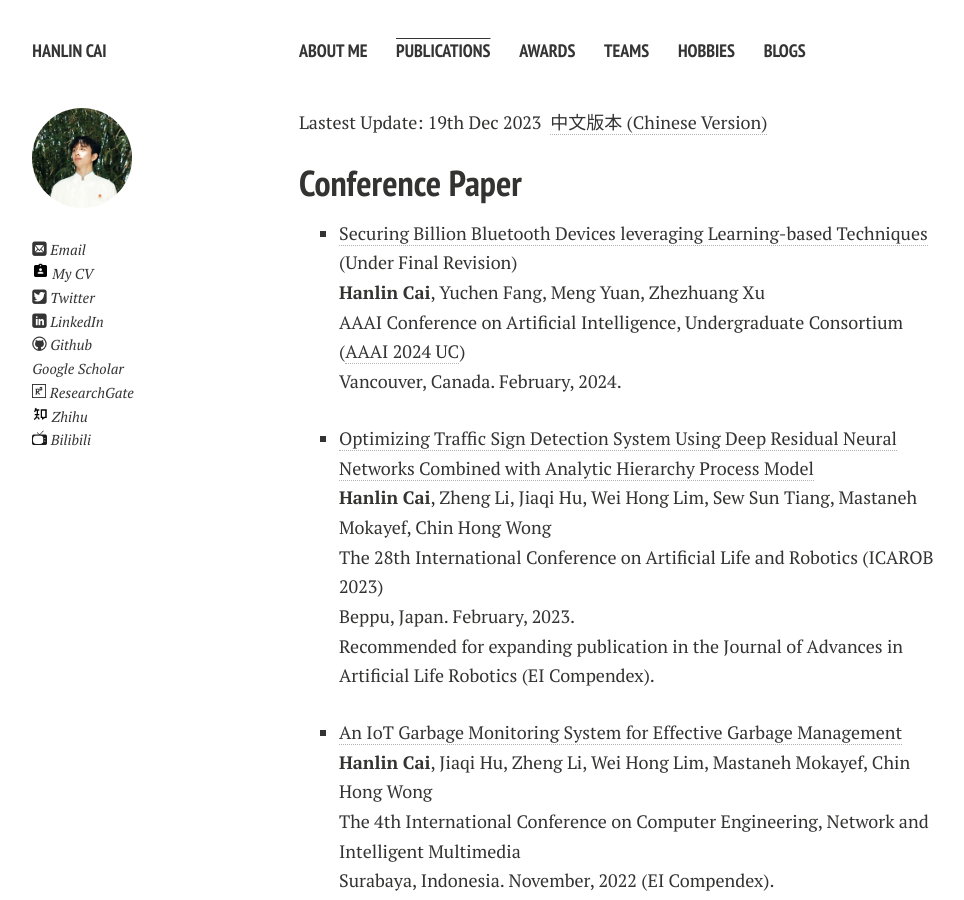
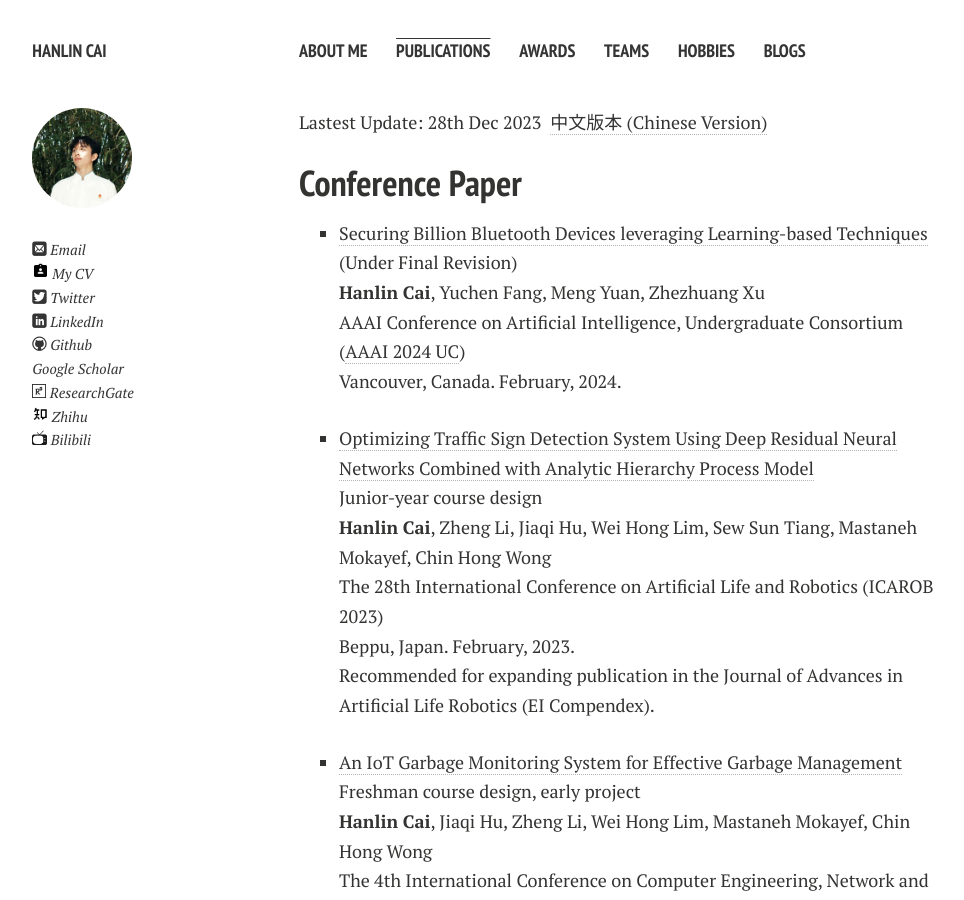
Before and after one commit to GuangLun2000/GuangLun2000.github.io, a Jekyll site: the page built from publications.md, in a window 1280 px wide and 900 px high. Shown: the whole window, without its empty margins (21-985 px from the left). Built offline with Jekyll 4.4.1, drawn with Linux system fonts in a browser that asks for light colours; nearby versions of some CDN libraries; comment, search, counter and statistics services are not loaded; a style sheet for code colours, icons or effects is not loaded.

Commit message:
Update publications.md

```diff
--- a/publications.md
+++ b/publications.md
@@ -4,15 +4,15 @@ permalink: /publications/index.html
 title: Publications
 ---
 
-Lastest Update: 19th Dec 2023&nbsp;  [中文版本 (Chinese Version)](https://caihanlin.com/file/publications-zh/)
+Lastest Update: 28th Dec 2023&nbsp;  [中文版本 (Chinese Version)](https://caihanlin.com/file/publications-zh/)
 
 ## Conference Paper
 
 - [Securing Billion Bluetooth Devices leveraging Learning-based Techniques](https://caihanlin.com/file/404/) (Under Final Revision)<br>**Hanlin Cai**, Yuchen Fang, Meng Yuan, Zhezhuang Xu<br>AAAI Conference on Artificial Intelligence, Undergraduate Consortium ([AAAI 2024 UC](https://aaai.org/aaai-conference/undergraduate-consortium/))<br>Vancouver, Canada. February, 2024.
 
-- [Optimizing Traffic Sign Detection System Using Deep Residual Neural Networks Combined with Analytic Hierarchy Process Model](https://www.researchgate.net/publication/374730865)<br>**Hanlin Cai**, Zheng Li, Jiaqi Hu, Wei Hong Lim, Sew Sun Tiang, Mastaneh Mokayef, Chin Hong Wong<br>The 28th International Conference on Artificial Life and Robotics (ICAROB 2023)<br>Beppu, Japan. February, 2023.<br>Recommended for expanding publication in the Journal of Advances in Artificial Life Robotics (EI Compendex).
+- [Optimizing Traffic Sign Detection System Using Deep Residual Neural Networks Combined with Analytic Hierarchy Process Model](https://www.researchgate.net/publication/374730865)<br>Junior-year course design<br>**Hanlin Cai**, Zheng Li, Jiaqi Hu, Wei Hong Lim, Sew Sun Tiang, Mastaneh Mokayef, Chin Hong Wong<br>The 28th International Conference on Artificial Life and Robotics (ICAROB 2023)<br>Beppu, Japan. February, 2023.<br>Recommended for expanding publication in the Journal of Advances in Artificial Life Robotics (EI Compendex).
 
-- [An IoT Garbage Monitoring System for Effective Garbage Management](https://www.researchgate.net/publication/368410220_An_IoT_Garbage_Monitoring_System_for_Effective_Garbage_Management)<br>**Hanlin Cai**, Jiaqi Hu, Zheng Li, Wei Hong Lim, Mastaneh Mokayef, Chin Hong Wong<br>The 4th International Conference on Computer Engineering, Network and Intelligent Multimedia<br>Surabaya, Indonesia. November, 2022 (EI Compendex).<br>
+- [An IoT Garbage Monitoring System for Effective Garbage Management](https://www.researchgate.net/publication/368410220_An_IoT_Garbage_Monitoring_System_for_Effective_Garbage_Management)<br>Freshman course design, early project<br>**Hanlin Cai**, Jiaqi Hu, Zheng Li, Wei Hong Lim, Mastaneh Mokayef, Chin Hong Wong<br>The 4th International Conference on Computer Engineering, Network and Intelligent Multimedia<br>Surabaya, Indonesia. November, 2022 (EI Compendex).<br>
 
   <br>
 
```
